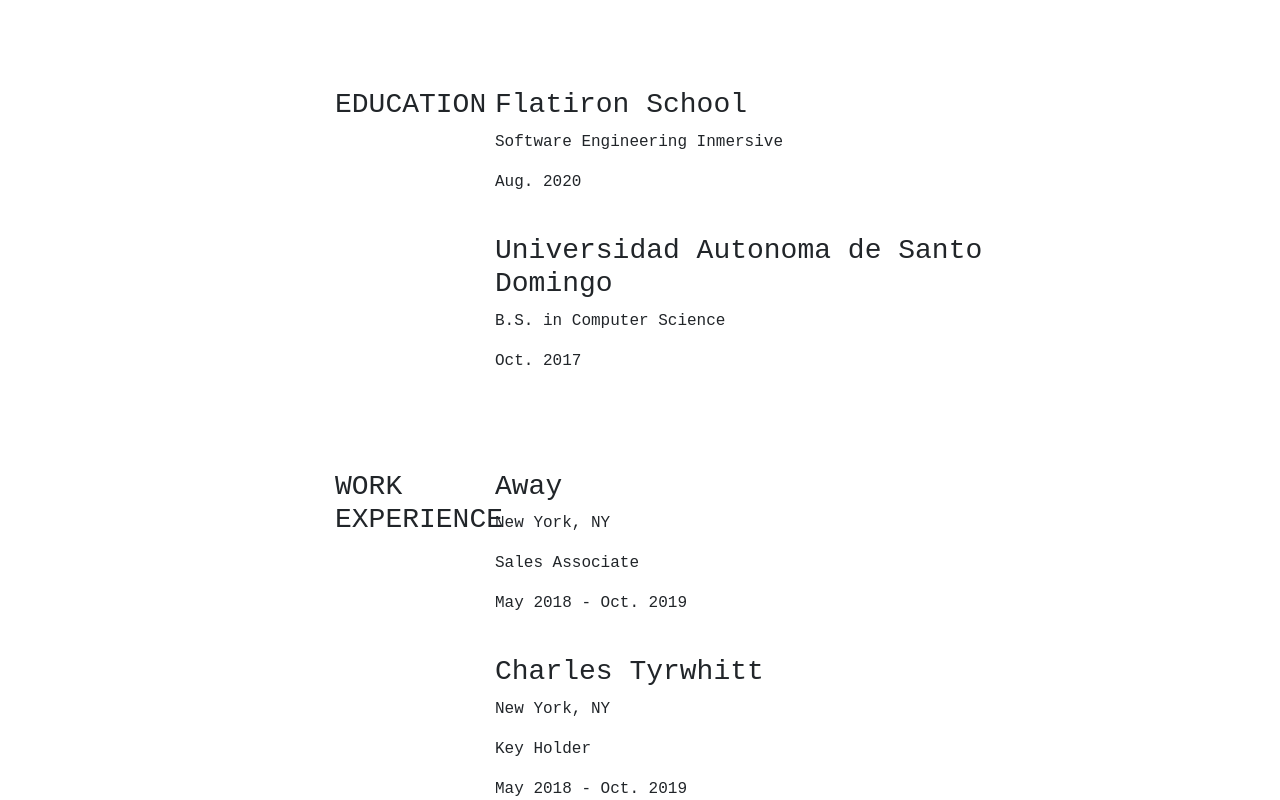
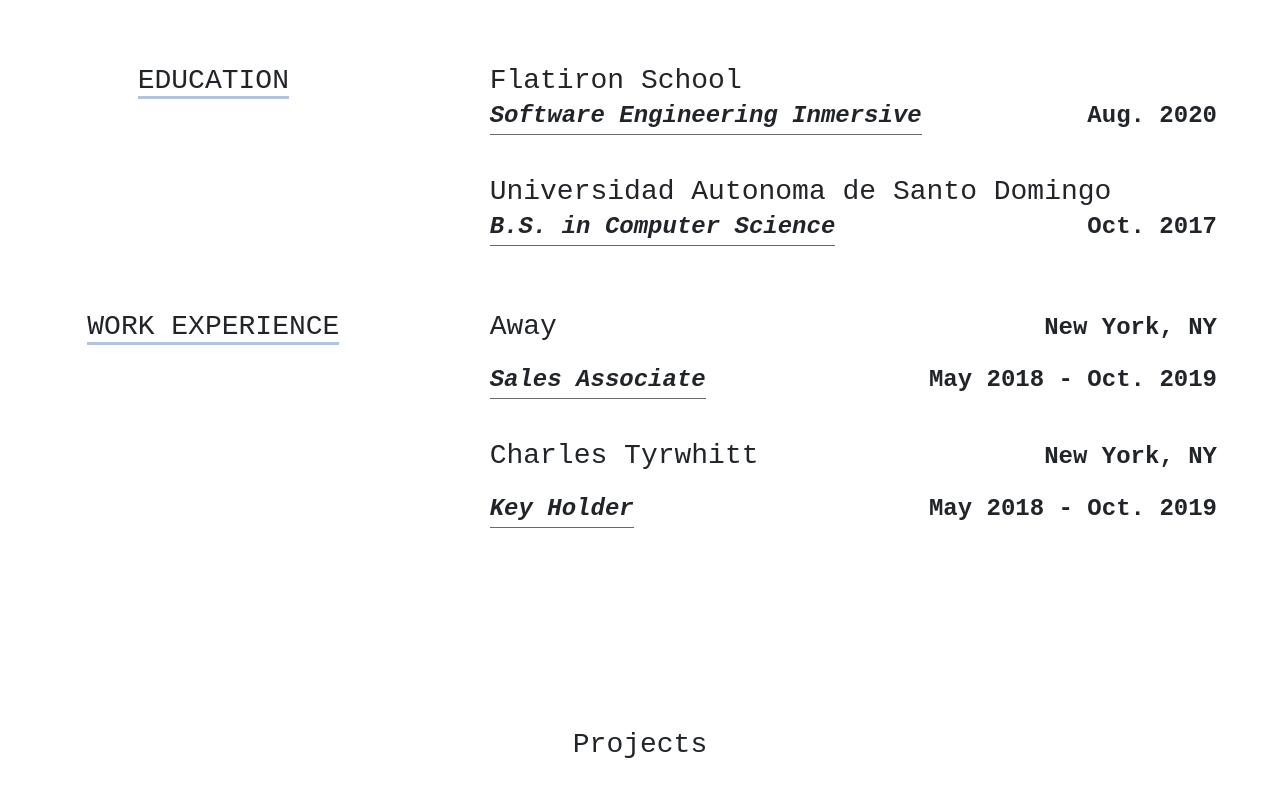
Before and after one commit to Gary1690/portfoliov2, a React (Create React App) app: page / in a window 1280 px wide. Shown: the part 1720-2520 px from the top of the page. Built offline with nearby package versions, Linux system fonts and the light colour scheme.

Commit message:
making resume section responsive

```diff
--- a/src/App.scss
+++ b/src/App.scss
@@ -7,10 +7,12 @@
 }
 .section{
   width: 100%;
-  padding: 10em;
+  padding: 0em;
   margin: 0px;
 }
-
+.bordered{
+  border:3px solid black;
+}
 .center {
   display: flex;
   justify-content: center;
@@ -20,8 +22,10 @@
   height:inherit;
 }
 
-.divisor{
-  border-top: .1em solid white;
+.divisor {
+  border-top: white solid 3px;
+  margin: 2em auto;
+  opacity: .2;
 }
 
 .navigation {
@@ -279,11 +283,3 @@
 //   width: 50%;
 //   padding: 1em;
 // }
-
-
-
-// .divisor {
-//   border-top: white solid 3px;
-//   margin: 2em auto;
-//   opacity: .2;
-// }
--- a/src/components/resume/resume.js
+++ b/src/components/resume/resume.js
@@ -1,54 +1,59 @@
 import React from 'react'
 import {Row,Col} from 'react-bootstrap'
+import './resume.scss'
 
 function Resume() {
   return (
     <div id="resume" className="section resume">
-      <div className="center" >
+      <div className="center">
       <Row className="w-100 mt-5">
-          <Col sm={12}  md={{span:2,offset:2}} className="resume-left">
+          <Col xs={12} md={12} lg={4} className="text-center">
             <h3 className="resume-title"><span>EDUCATION</span></h3>
           </Col>
-          <Col sm={12} md={8} className="d-flex flex-column">
+          <Col  xs={12} md={12} lg={8} className="text-center">
+            <div className="text-lg-left px-5">
               <h3 className="resume-title">Flatiron School</h3>
-              <div className="description">
+            </div>
+            <div className="description px-5">
               <p className="achievement">Software Engineering Inmersive</p>
               <p className="date"> Aug. 2020 </p>
             </div>
             <br/>
+            <div className="text-lg-left px-5">
              <h3 className="resume-title">Universidad Autonoma de Santo Domingo</h3>
-              <div className="description">
+            </div>
+            <div className="description px-5">
               <p className="achievement">B.S. in Computer Science</p>
               <p className="date"> Oct. 2017 </p>
             </div>
           </Col>
         </Row>
-        <hr className="divisor w-75"/>
-        <Row  className="w-100 mt-5" >
-          <Col sm={12}  md={{span:2,offset:2}} className="resume-left">
+        <Row className="w-100 mt-5">
+          <Col xs={12} md={12} lg={4} className="text-center">
             <h3 className="resume-title"><span>WORK EXPERIENCE</span></h3>
           </Col>
-          <Col sm={12} md={8} className="d-flex flex-column align-items-start" >
-              <div className="description">
+          <Col  xs={12} md={12} lg={8} className="text-center">
+          <div className="description px-5">
               <h3 className="resume-title">Away</h3>
               <p className="location" > New York, NY</p>
               </div>
-              <div className="description">
+              <div className="description px-5">
                 <p className="achievement"> Sales Associate </p>
                 <p className="date"> May 2018 - Oct. 2019</p>
               </div>
               <br/>
-              <div className="description">
+              <div className="description px-5">
                 <h3 className="resume-title">Charles Tyrwhitt</h3>
                 <p className="location" > New York, NY</p>
               </div>
-              <div className="description">
+              <div className="description px-5">
                 <p className="achievement" >Key Holder </p>
                 <p className="date" > May 2018 - Oct. 2019</p>
               </div>
           </Col>
         </Row>
       </div>
+
     </div>
   )
 }
--- /dev/null
+++ b/src/components/resume/resume.scss
@@ -0,0 +1,56 @@
+@import '../../custom.scss';
+
+
+.resume{
+  height: 100vh;
+}
+
+.resume-title span{
+  border-bottom: 3px solid lightsteelblue;
+}
+
+@include media-breakpoint-down(sm) {
+  .achievement {
+    font-weight: bold;
+    font-size: 1em;
+    font-style: italic;
+  }
+  .location,.date {
+    font-weight: bold;
+    font-size: 1em;
+  }
+}
+
+@include media-breakpoint-up(md) {
+  .achievement {
+    font-weight: bold;
+    font-size: 1.5em;
+    font-style: italic;
+    border-bottom: 1px solid dimgrey;
+  }
+
+  .location,.date {
+    font-weight: bold;
+    font-size: 1.5em;
+  }
+}
+
+@include media-breakpoint-up(lg) {
+  .resume-title{
+    display: inline;
+  }
+  .description{
+    display:flex;
+    justify-content:space-between;
+    flex-direction: row;
+    width: auto;
+    margin: auto;
+    text-align: center;
+  }
+  .date{
+    display: inline;
+  }
+  .location{
+    display: inline;
+  }
+}
```
Also changed, not shown: 1 other file (tests, documents, lock files or other folders). Lines whose indentation alone changed are shown as unchanged.
